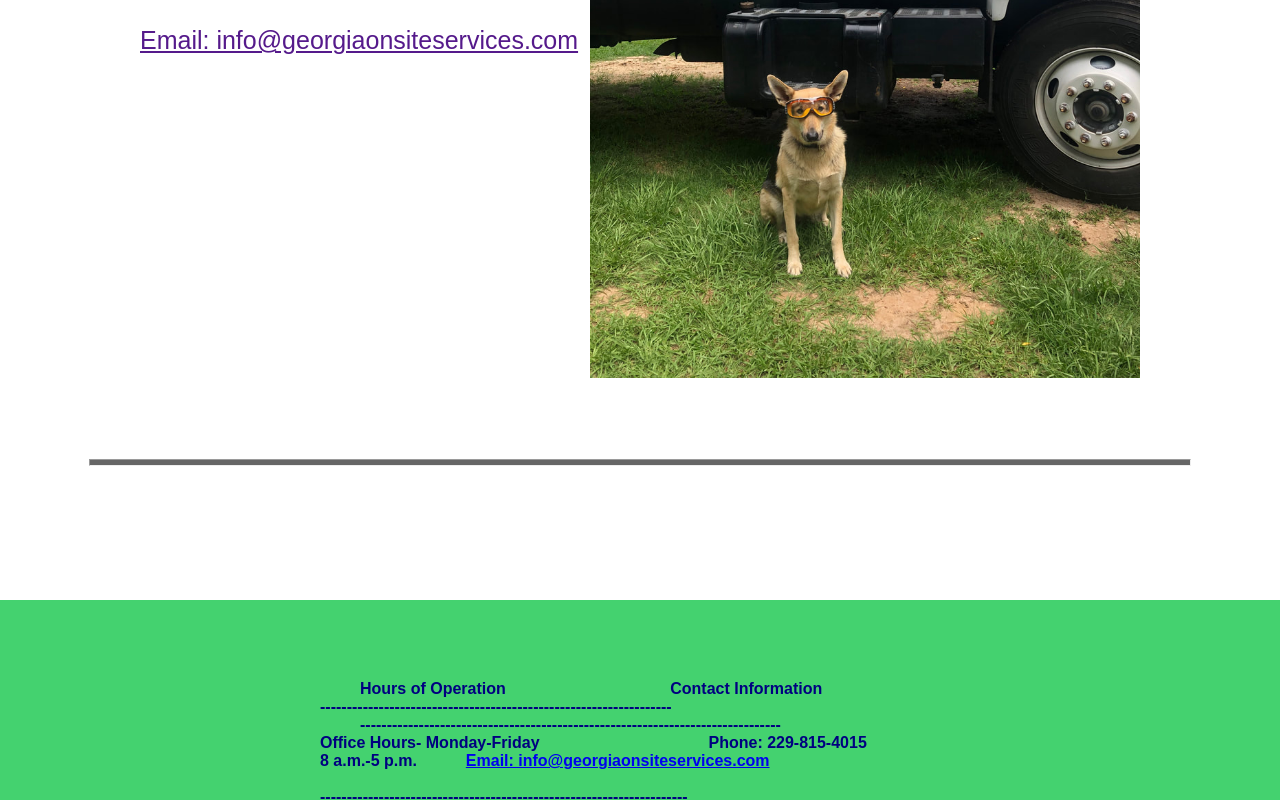
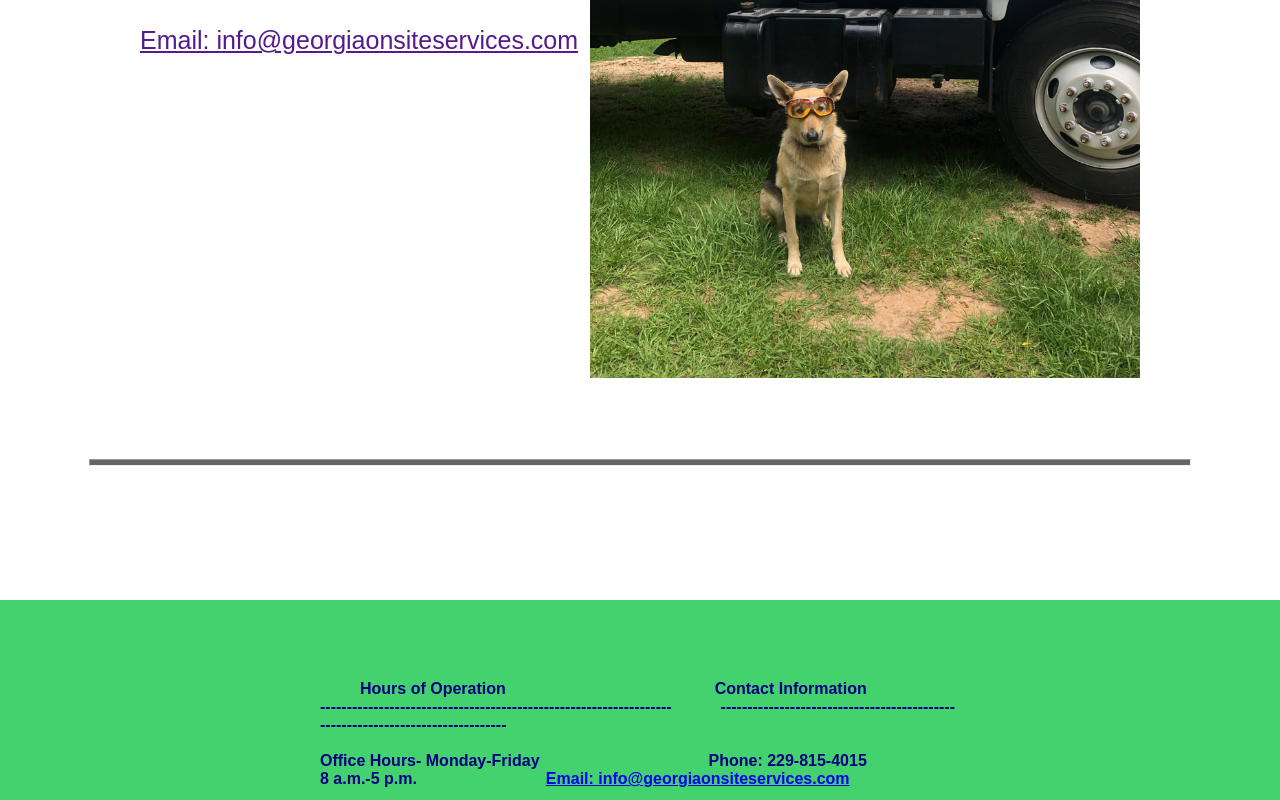
Before and after one commit to quantumak/georgia-onsite-services, a plain HTML site: page contact-us.html in a window 1280 px wide. Shown: the part 940-1740 px from the top of the page. Drawn offline with nearby package versions, Linux system fonts and the light colour scheme.

Commit message:
Update contact-us.html

```diff
--- a/contact-us.html
+++ b/contact-us.html
@@ -142,12 +142,12 @@
 
     <footer> <div class="bluetxt">
         <div class="center">
-        <p> <br> <br> <br><span class="tab"></span><b>Hours of Operation</b> <span class="tab"></span><span class="tab"></span><span class="tab"></span><span class="tab"></span><b>Contact Information </b><br>
+        <p> <br> <br> <br><span class="tab"></span><b>Hours of Operation</b> <span class="tab"></span> <span class="tab"></span><span class="tab"></span><span class="tab"></span><span class="tab"></span><b>Contact Information </b><br>
  <b> ------------------------------------------------------------------</b>
-<span class="tab">
- <b>-------------------------------------------------------------------------------</b></span
+            <span class="tab"></span>
+ <b>-------------------------------------------------------------------------------</b>
 <br> <br><b> Office Hours- Monday-Friday </b> <span class="tab"></span><span class="tab"></span><span class="tab"></span><span class="tab"></span> <b>Phone: 229-815-4015</b>
-<br> <b> 8 a.m.-5 p.m. </b> <span class="tab"></span> <b><a href="mailto: info@georgiaonsiteservices.com">Email: info@georgiaonsiteservices.com </b></a>
+<br> <b> 8 a.m.-5 p.m. </b> <span class="tab"></span><span class="tab"></span><span class="tab"></span> <b><a href="mailto: info@georgiaonsiteservices.com">Email: info@georgiaonsiteservices.com </b></a>
   <br> <br>
       <b>---------------------------------------------------------------------</b>
 <br>
```
